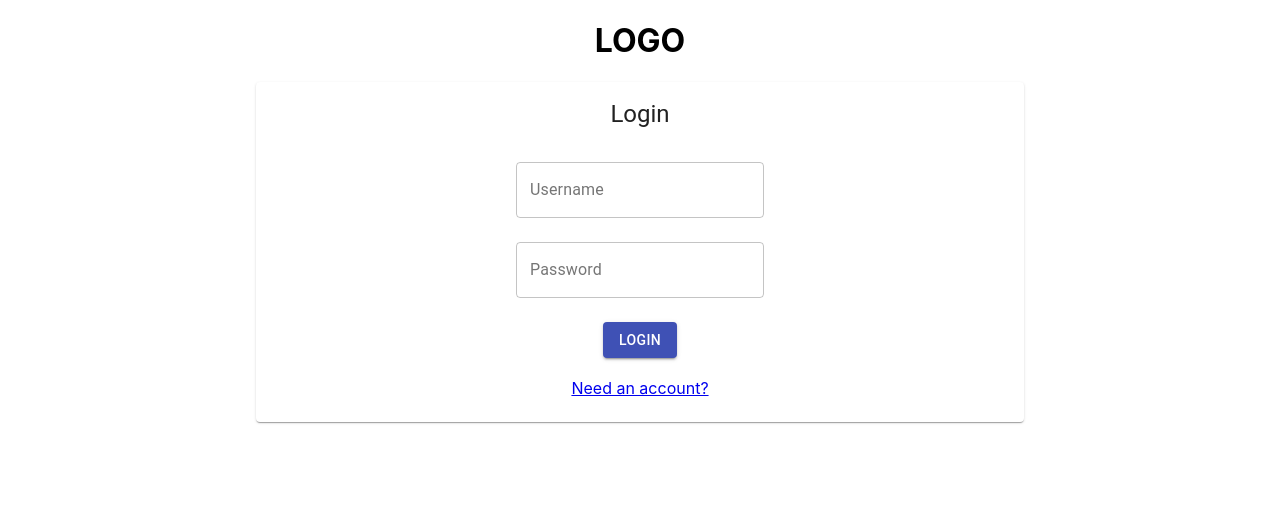
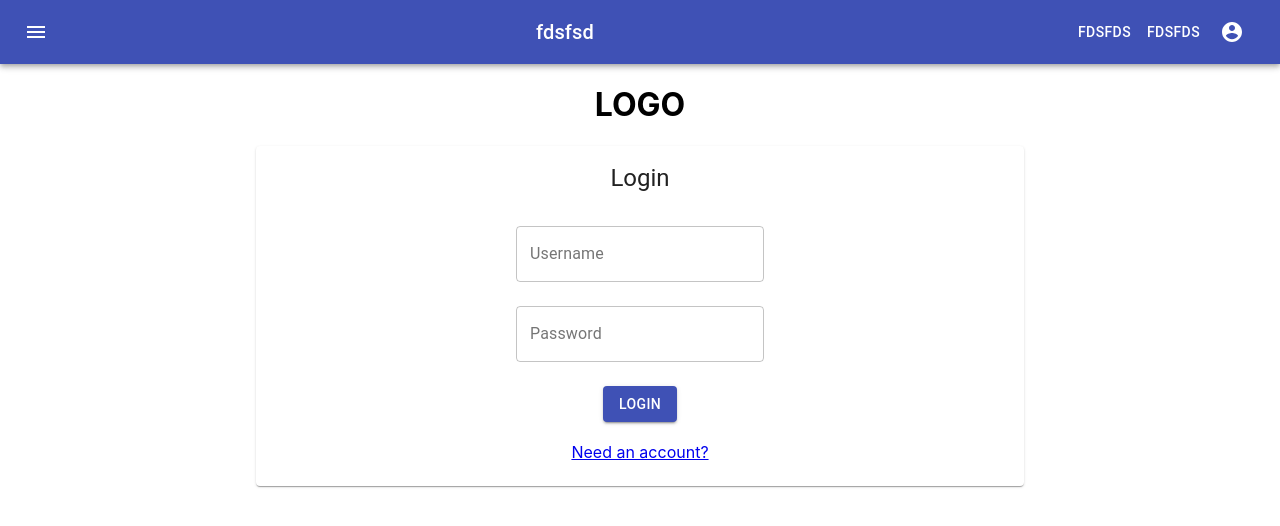
Before and after one commit to Naveed-Naqi/closure, a React (Create React App) app in the folder client/: page / in a window 1280 px wide. Shown: the top 526 px of the page. Built offline with nearby package versions, Linux system fonts and the light colour scheme.

Commit message:
Changed where NavBar is seen

```diff
--- a/client/src/App.js
+++ b/client/src/App.js
@@ -53,10 +53,11 @@ class App extends Component {
       <Provider store={store}>
         <Router>
           <div className="App">
+          <Route component={NavBar} />
             <Switch>
               <Route exact path="/" component={LoginContainer} />
               <Route exact path="/register" component={RegisterContainer} />
-              <Route exact path="/info" render={(props) => <div><NavBar /><InfoContainer restaurant_pic={restaurant_pic} mapInfo={map} /> </div>} />
+              <Route exact path="/info" render={(props) => <div><InfoContainer restaurant_pic={restaurant_pic} mapInfo={map} /> </div>} />
               <Route exact path="/home" component={HomePage} />
               <Route exact path="/single/:id" component={SinglePlace} />
 
```
